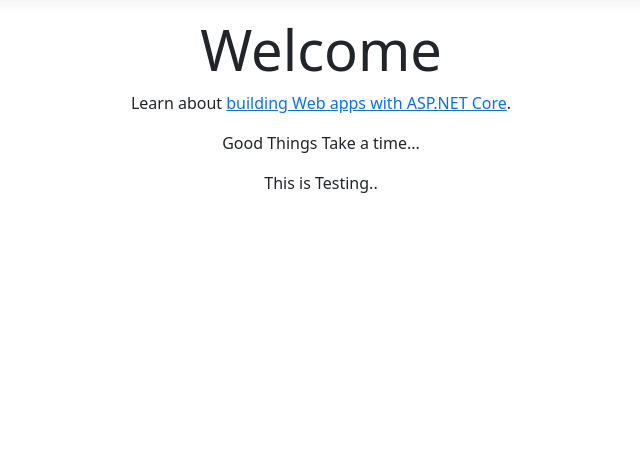
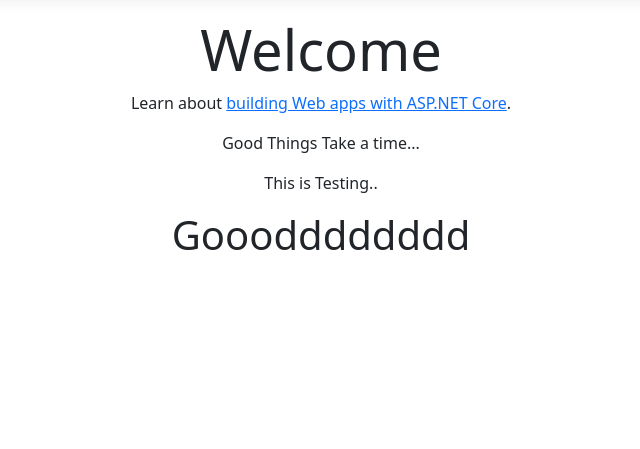
Before and after one commit to Ayushpadaliya104/Demo_Git_try1, an ASP.NET Core app: page / in a window 1280 px wide. Shown: the part 57-506 px from the top of the page, without its empty margins (319-959 px from the left). Run offline with ASP.NET Core 8, Linux system fonts and the light colour scheme; style sheets or scripts are compiled from the project's sources.

Commit message:
New Testing

```diff
--- a/Git_try_1/Views/Home/Index.cshtml
+++ b/Git_try_1/Views/Home/Index.cshtml
@@ -7,4 +7,5 @@
     <p>Learn about <a href="https://learn.microsoft.com/aspnet/core">building Web apps with ASP.NET Core</a>.</p>
     <p>Good Things Take a time...</p>
     <p>This is Testing..</p>
+    <h1>Gooodddddddd</>
 </div>
```
